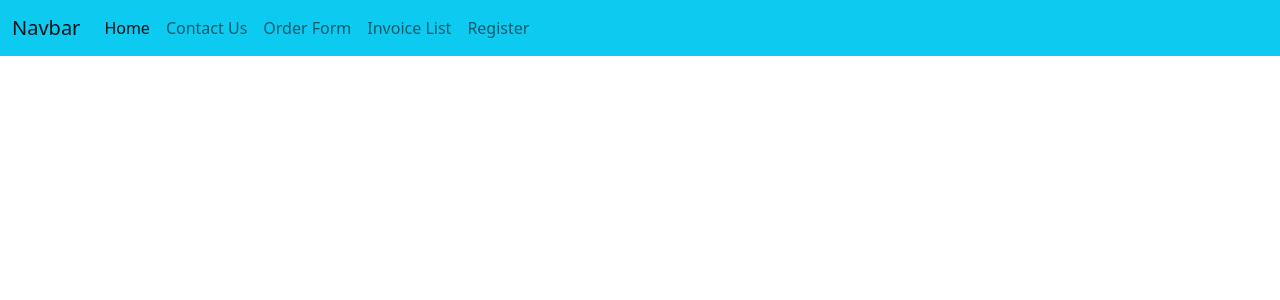
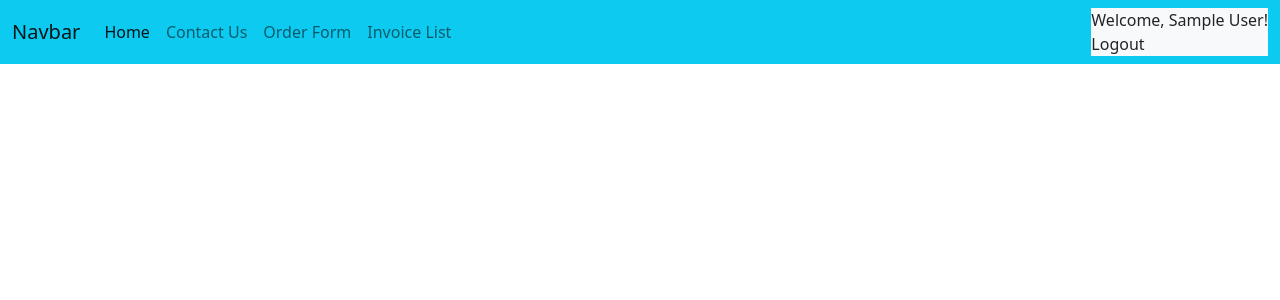
Before and after one commit to RyanCather/SDF-PHP2023, a PHP site: page /template.php in a window 1280 px wide. Shown: the top 300 px of the page. Run offline with PHP 8.4, Linux system fonts and the light colour scheme; the visitor is signed in with stand-in values (Sample User, id 1).

Commit message:
navbar changes

```diff
--- a/template.php
+++ b/template.php
@@ -1,5 +1,7 @@
-<!doctype html>
-<html lang="en">
+<?php session_start(); ?>
+
+    <!doctype html>
+    <html lang="en">
 <head>
     <meta charset="utf-8">
     <meta name="viewport" content="width=device-width, initial-scale=1">
@@ -27,23 +29,32 @@
                 <li class="nav-item">
                     <a class="nav-link" href="invoiceList.php">Invoice List</a>
                 </li>
-                <li class="nav-item">
-                    <a class="nav-link" href="register.php">Register</a>
-                </li>
+                <?php
+                if (!isset($_SESSION["FirstName"])) {
+                    echo '<li class="nav-item">
+                  <a class="nav-link" href="register.php">Register</a>
+                </li>';
+                }
+                ?>
+
             </ul>
         </div>
+        <?php
+        if (isset($_SESSION["FirstName"])) {
+            echo '<div class="bg-light">Welcome, ' . $_SESSION["FirstName"] . '!<a class="nav-link" href="logout.php">Logout</a></div>';
+        }
+        ?>
     </div>
 </nav>
 
 <?php
 
-session_start();
 
 $conn = new SQLite3("db") or die("Unable to open database");
 
 
-$productNames = array("product1"=>"Darth Vader Helmet", "product2"=>"Grogu Plush", "product3"=>"ROTJ Jigsaw", "product4"=>"Aftermath", "product5"=>"Alphabet Squadron");
-$productPrices= array("product1"=>299.0, "product2"=>32.95, "product3"=>219.95, "product4"=>24.95, "product5"=>25.95);
+$productNames = array("product1" => "Darth Vader Helmet", "product2" => "Grogu Plush", "product3" => "ROTJ Jigsaw", "product4" => "Aftermath", "product5" => "Alphabet Squadron");
+$productPrices = array("product1" => 299.0, "product2" => 32.95, "product3" => 219.95, "product4" => 24.95, "product5" => 25.95);
 function footer(): string
 {
     date_default_timezone_set('Australia/Canberra');
```
